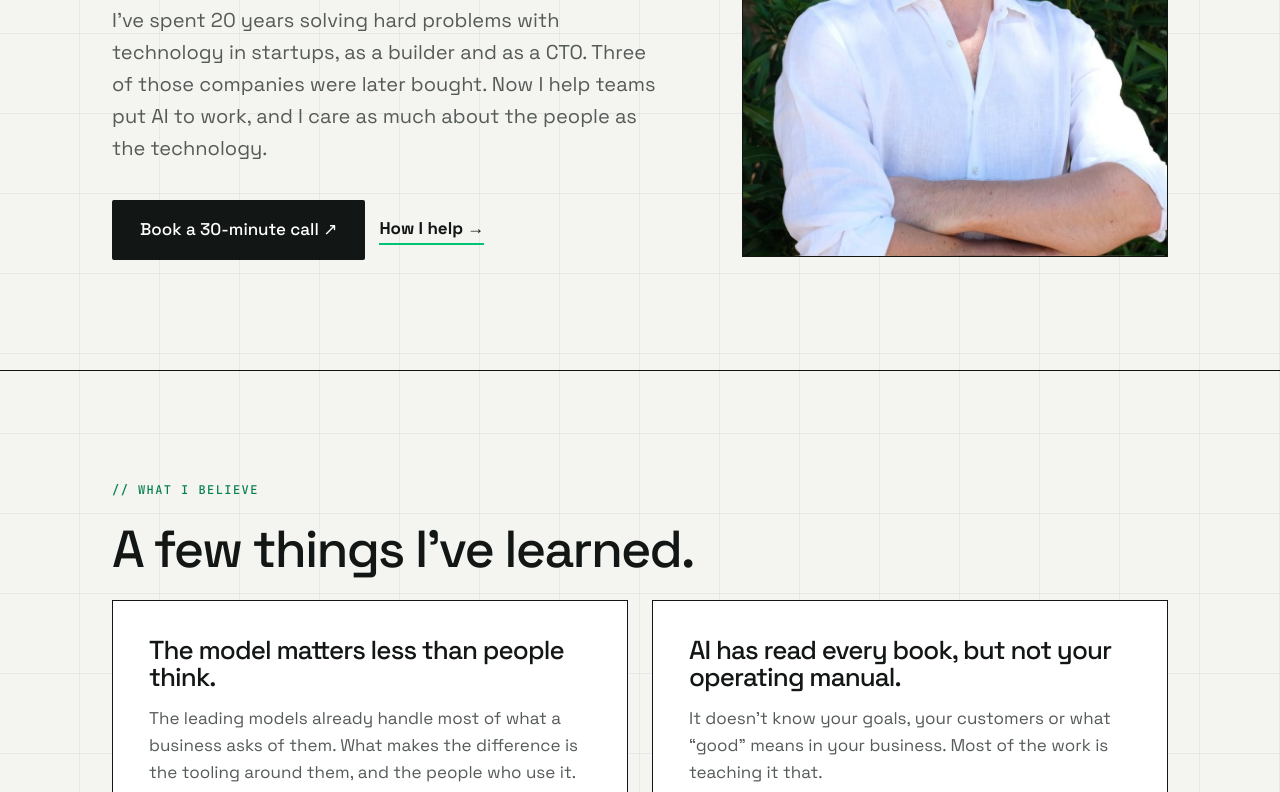
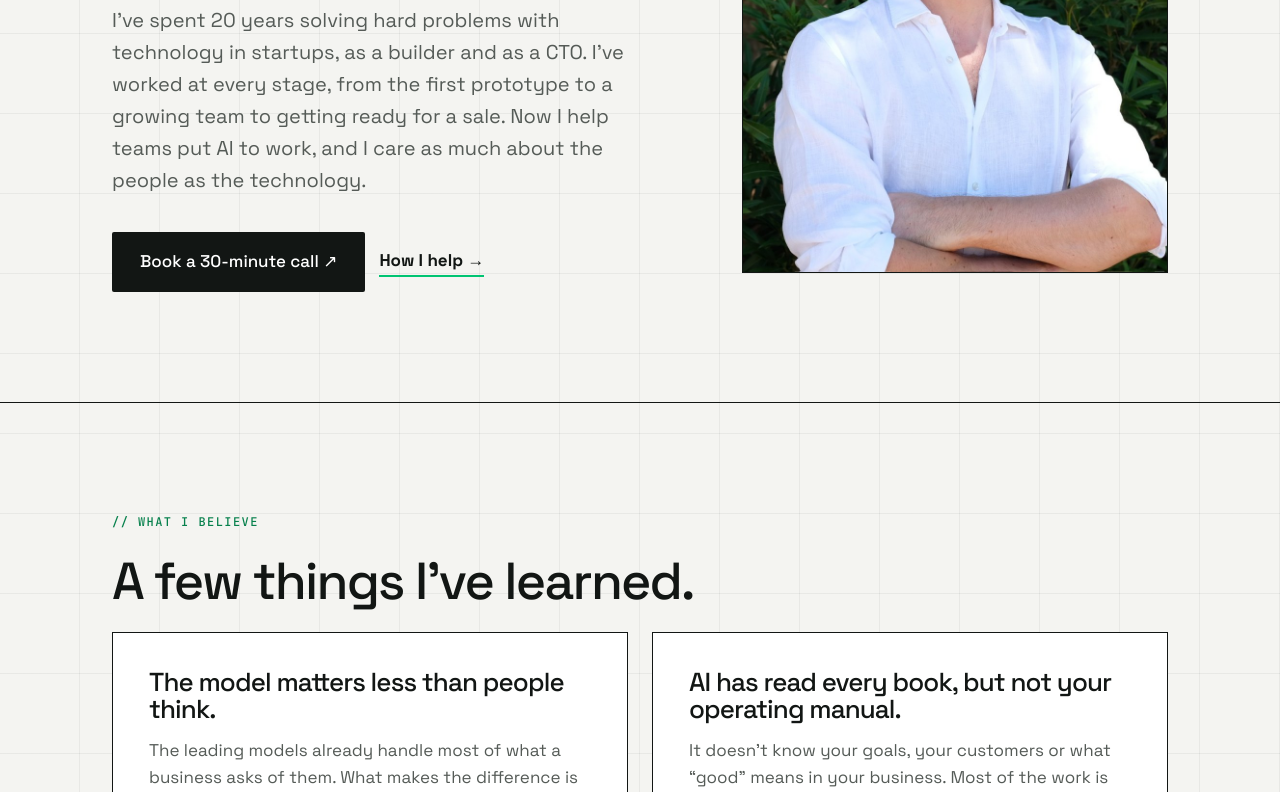
Before and after one commit to tomharvey/tomharvey.github.io, a plain HTML site: page index.html in a window 1280 px wide. Shown: the part 446-1238 px from the top of the page. Drawn offline with Linux system fonts and the light colour scheme.

Commit message:
fix: hero line on the startup lifecycle, not acquisitions
Co-Authored-By: Claude Opus 5.5 <noreply@anthropic.com>
Claude-Session: https://claude.ai/code/session_013GJpfk9cFaaYRuPYUTBvqP

```diff
--- a/index.html
+++ b/index.html
@@ -6,7 +6,7 @@
 <header class="hero"><div class="wrap hero-grid">
 <div class="rv"><span class="mono label">Technology adviser to growth companies and their investors</span>
 <h1>I help companies <span class="hl">hit and beat</span> their goals.</h1>
-<p class="lead">I've spent 20 years solving hard problems with technology in startups, as a builder and as a CTO. Three of those companies were later bought. Now I help teams put AI to work, and I care as much about the people as the technology.</p>
+<p class="lead">I've spent 20 years solving hard problems with technology in startups, as a builder and as a CTO. I've worked at every stage, from the first prototype to a growing team to getting ready for a sale. Now I help teams put AI to work, and I care as much about the people as the technology.</p>
 <div class="ctas"><a class="pill big" href="https://cal.com/tharvey/30min" target="_blank" rel="noopener">Book a 30-minute call ↗</a><a class="textlink" style="margin:0" href="#who">How I help →</a></div></div>
 <div class="photo rv" style="background:url(portrait.jpg) center top/cover" role="img" aria-label="Tom Harvey"></div>
 </div></header>
```
